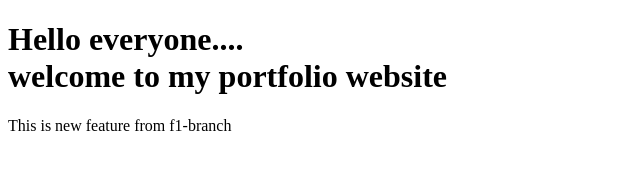
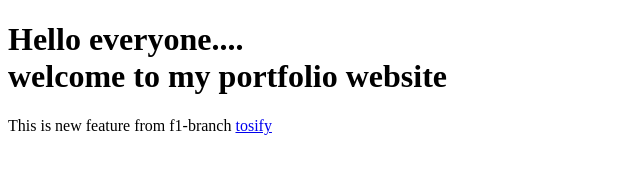
Before and after one commit to welcomepk/git-tut, a plain HTML site: page index.html in a window 1280 px wide. Shown: the full height of the page, 0-640 px from the left. Drawn offline with Linux system fonts and the light colour scheme.

Commit message:
anchor tag added with content tostify

```diff
--- a/index.html
+++ b/index.html
@@ -9,7 +9,7 @@
 
 <body>
     <h1>Hello everyone.... <br> welcome to my portfolio website</h1>
-  <p>This is new feature from f1-branch</p>
+    <p>This is new feature from f1-branch <a href="#">tosify</a></p>
 </body>
 
 </html>
```
